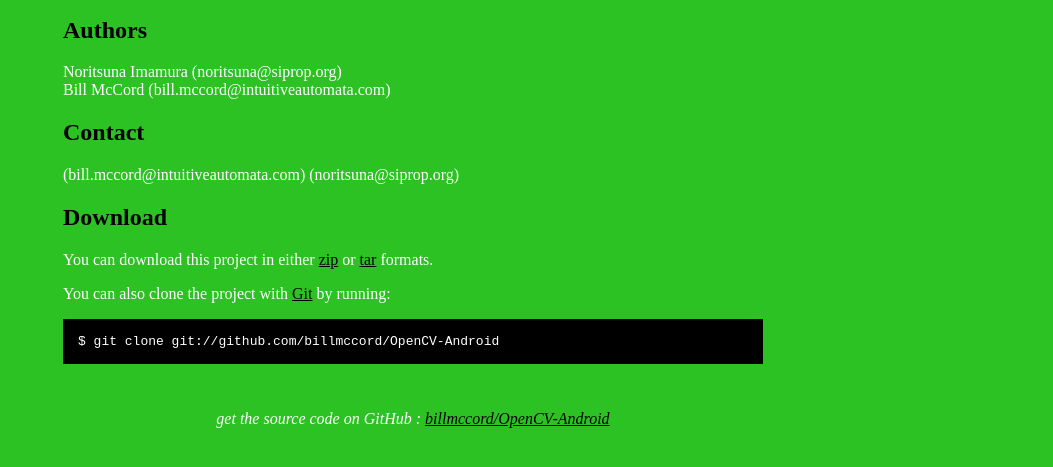
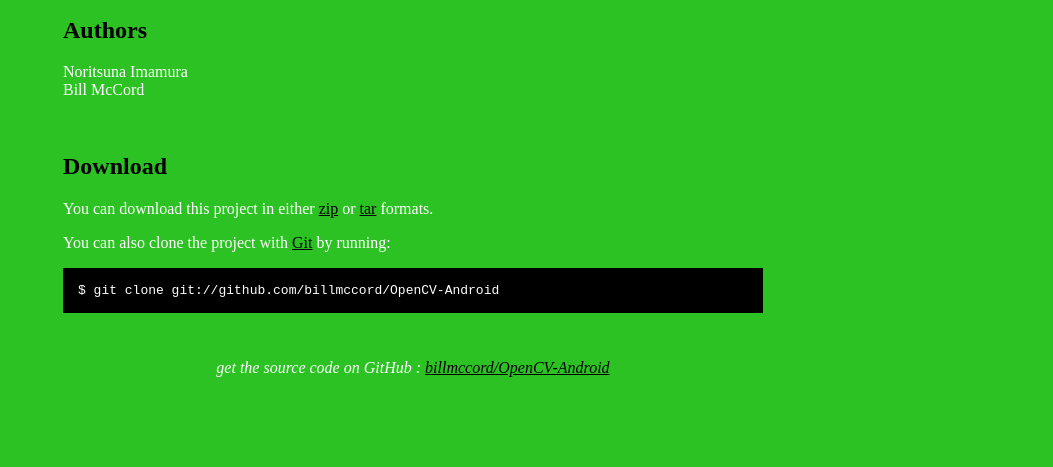
Before and after one commit to billmccord/OpenCV-Android, a plain HTML site: page index.html in a window 1280 px wide. Shown: the part 331-798 px from the top of the page, without its empty margins (227-1280 px from the left). Drawn offline with Linux system fonts and the light colour scheme.

Commit message:
Removed email addreses from the site.

```diff
--- a/index.html
+++ b/index.html
@@ -55,10 +55,8 @@
     <h2>Dependencies</h2>
 <p>Android SDK and NDK</p>
 <h2>Authors</h2>
-<p>Noritsuna Imamura (noritsuna@siprop.org)
-<br/>Bill McCord (bill.mccord@intuitiveautomata.com)</p>
-<h2>Contact</h2>
-<p>(bill.mccord@intuitiveautomata.com) (noritsuna@siprop.org)
+<p>Noritsuna Imamura
+<br/>Bill McCord</p>
 <br/>      </p>
 
 
```
